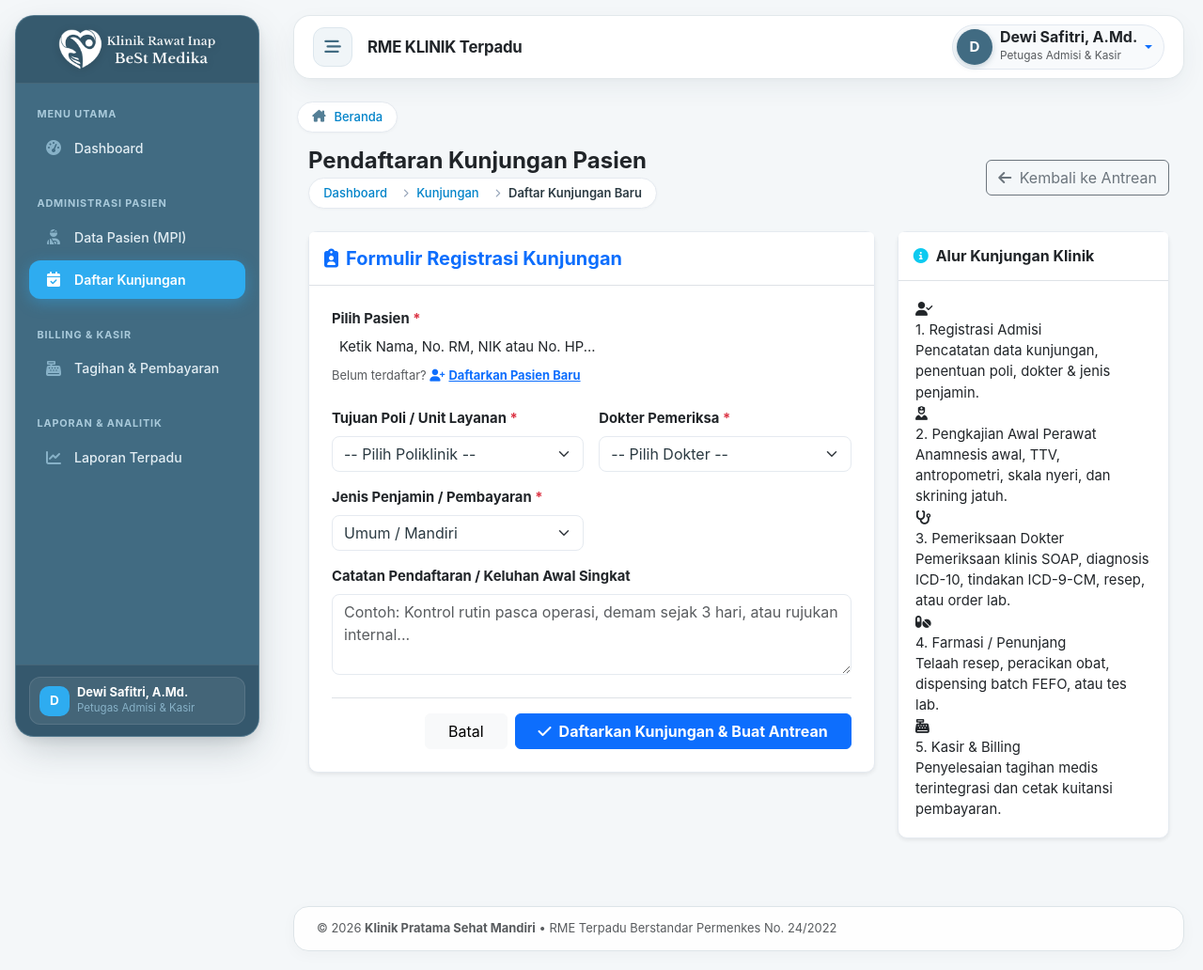
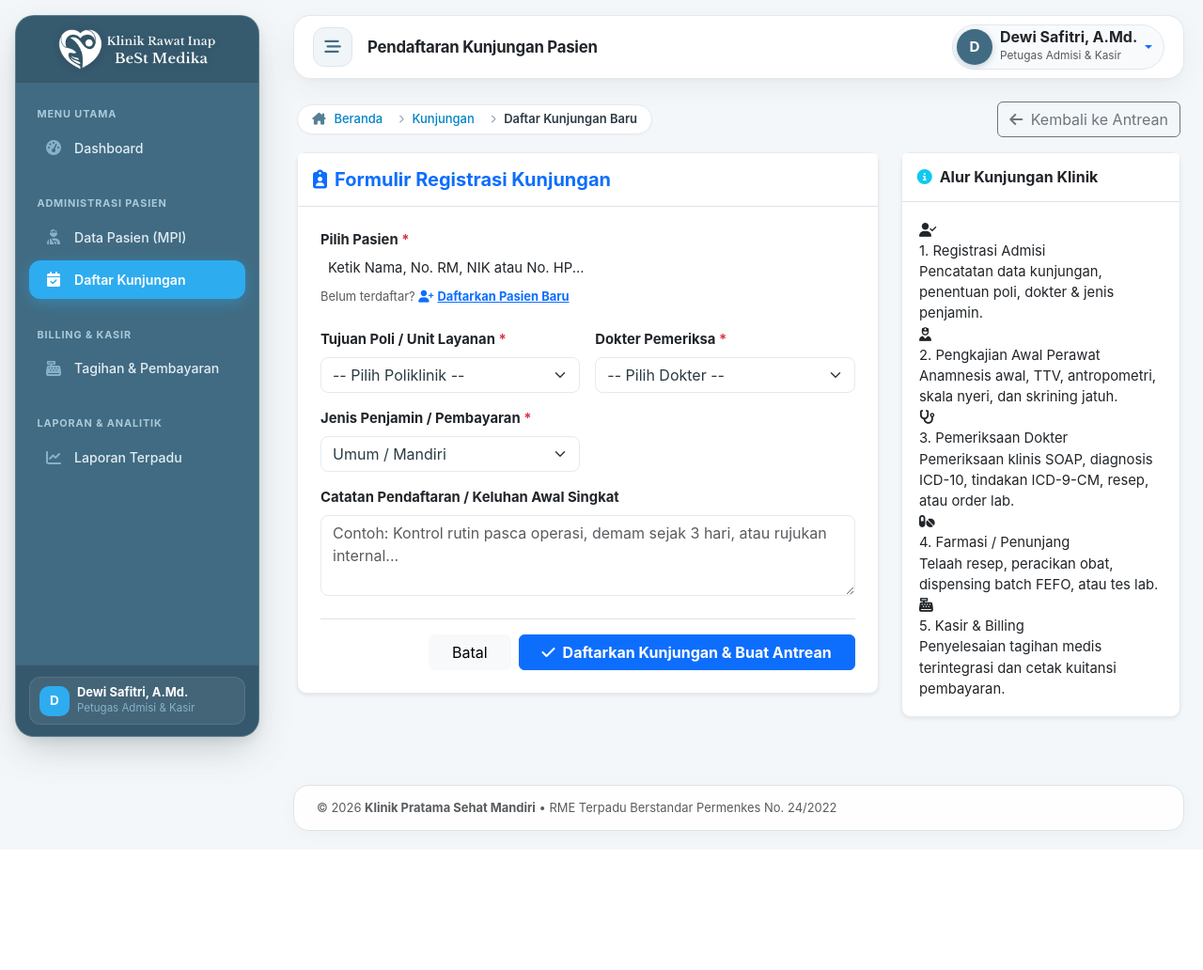
Before and after one commit to ardhikaxx/rme-klinik, a Laravel app: page /visits/create in a window 1280 px wide. Shown: the whole page at 94% size. After the commit the page ends 893 px from the top, so only its background shows below. Run offline with Laravel 12, Linux system fonts and the light colour scheme; a user stored in the database is signed in; data comes from the database, SQL or seed files in the repository; parts of the project's set-up code (start-up, migrations or seed data) failed here and were passed over; some libraries are stand-ins or nearby versions.

Commit message:
feat: implementasi breadcrumb navigasi pada form pendaftaran kunjungan

```diff
--- a/resources/views/visits/create.blade.php
+++ b/resources/views/visits/create.blade.php
@@ -1,24 +1,21 @@
 @extends('layouts.app')
 
 @section('title', 'Pendaftaran Kunjungan Baru')
+@section('page_title', 'Pendaftaran Kunjungan Pasien')
+
+@section('breadcrumb')
+    <li class="breadcrumb-item"><a href="{{ route('visits.index') }}">Kunjungan</a></li>
+    <li class="breadcrumb-item active" aria-current="page">Daftar Kunjungan Baru</li>
+@endsection
+
+@section('page_actions')
+    <a href="{{ route('visits.index') }}" class="btn btn-outline-secondary">
+        <i class="fas fa-arrow-left me-1"></i> Kembali ke Antrean
+    </a>
+@endsection
 
 @section('content')
-<div class="container-fluid">
-    <div class="d-flex align-items-center justify-content-between mb-4">
-        <div>
-            <h4 class="mb-1 text-dark fw-bold">Pendaftaran Kunjungan Pasien</h4>
-            <nav aria-label="breadcrumb">
-                <ol class="breadcrumb mb-0">
-                    <li class="breadcrumb-item"><a href="{{ route('dashboard') }}">Dashboard</a></li>
-                    <li class="breadcrumb-item"><a href="{{ route('visits.index') }}">Kunjungan</a></li>
-                    <li class="breadcrumb-item active" aria-current="page">Daftar Kunjungan Baru</li>
-                </ol>
-            </nav>
-        </div>
-        <a href="{{ route('visits.index') }}" class="btn btn-outline-secondary">
-            <i class="fas fa-arrow-left me-1"></i> Kembali ke Antrean
-        </a>
-    </div>
+<div class="container-fluid p-0">
 
     @if ($errors->any())
         <div class="alert alert-danger alert-dismissible fade show shadow-sm" role="alert">
```
